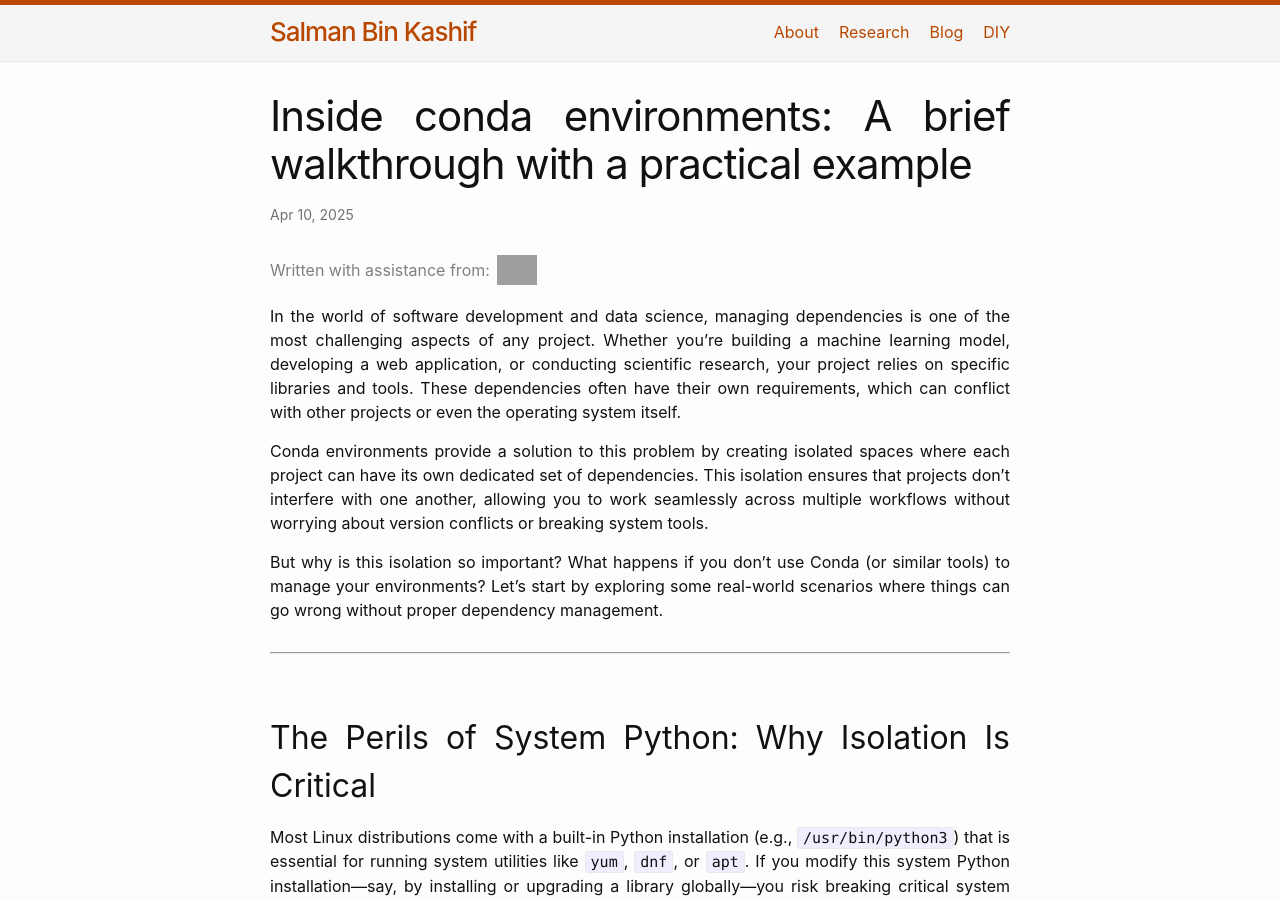
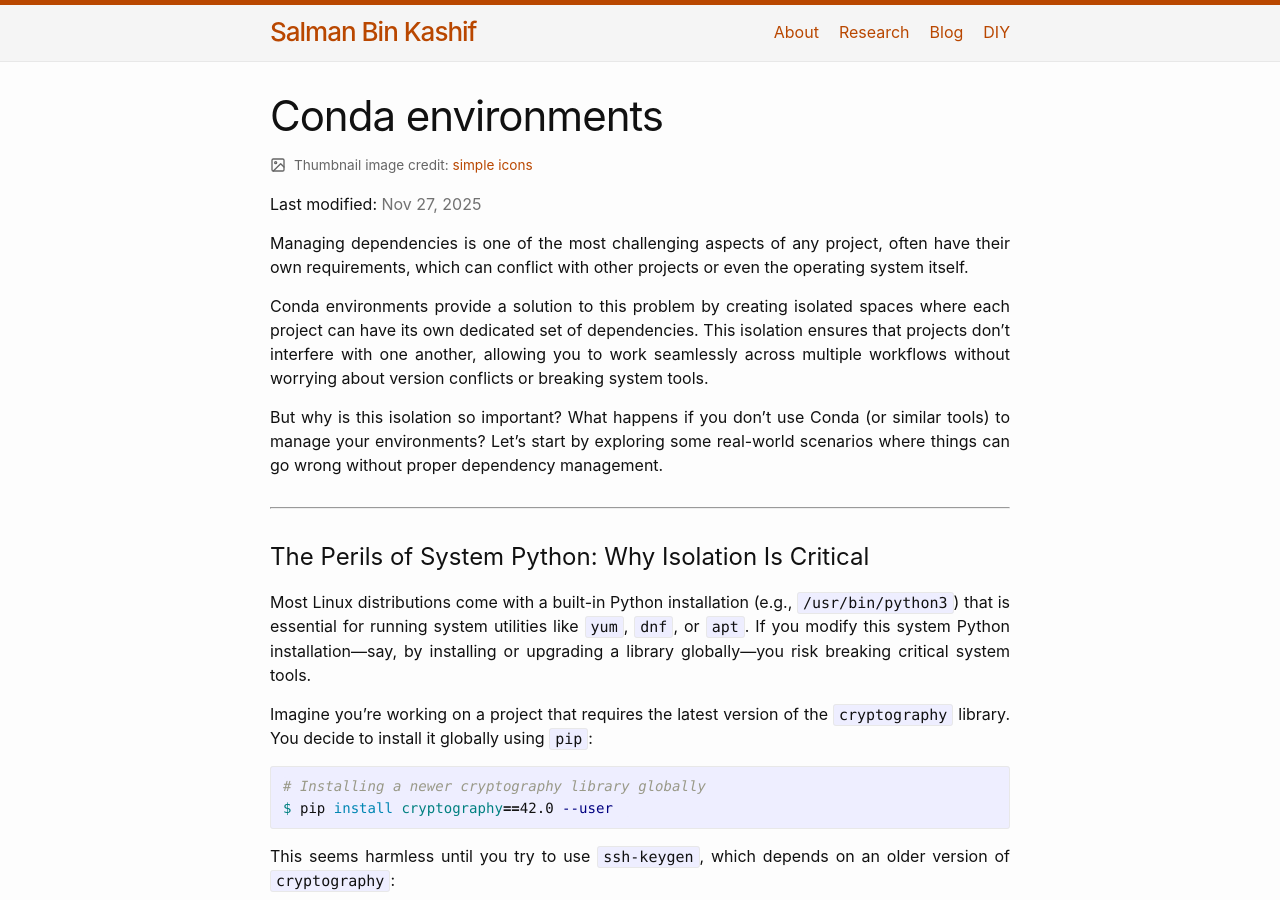
Before and after one commit to sbkashif/sbkashif.github.io, a Jekyll site: the page built from _portfolio/conda.md, in a window 1280 px wide and 900 px high. Built offline with Jekyll 4.4.1, drawn with Linux system fonts in a browser that asks for light colours; some of the changed text lies outside the part shown; grey boxes are pictures that could not be loaded.

Commit message:
repurpose conda environments `blog post` to `portfolio` item

````diff
--- a/_posts/2025-04-10-conda.md
+++ b/_portfolio/conda.md
@@ -1,14 +1,18 @@
 ---
-layout: post
-title: 'Inside conda environments: A brief walkthrough with a practical example'
-permalink: _posts/:year/:month/:day/:title/
-tags: [conda, python, environments, dependency management]
-ai_assistants:
-  - tool: perplexity
-    url: https://www.perplexity.ai/search/write-a-blog-post-on-inner-wor-L_TOwbYaQfqr9MsdN4dkLA#9/
+layout: portfolio_item
+title: "Conda environments"
+permalink: /portfolio/conda/
+keywords: [conda, python, environments, dependency management]
+thumbnail: "https://cdn.simpleicons.org/anaconda/43B02A"
+thumbnail_alt: "Conda Environments Thumbnail"
+thumbnail_credit: "simple icons"
+thumbnail_credit_url: "https://cdn.simpleicons.org/"
+languages: ["Conda", "Python"]
+date: 2025-04-10
+page_modified: 2025-11-27
 ---
 
-In the world of software development and data science, managing dependencies is one of the most challenging aspects of any project. Whether you're building a machine learning model, developing a web application, or conducting scientific research, your project relies on specific libraries and tools. These dependencies often have their own requirements, which can conflict with other projects or even the operating system itself.
+Managing dependencies is one of the most challenging aspects of any project, often have their own requirements, which can conflict with other projects or even the operating system itself.
 
 <!--more-->
 
@@ -100,7 +104,7 @@ def add(a, b):
     return a + b
 
 def factorial(n):
-    return 1 if n &lt;= 1 else n * factorial(n-1)
+    return 1 if n <= 1 else n * factorial(n-1)
 ```
 
 **setup.py**:
@@ -175,8 +179,8 @@ $ conda activate dev_env
 $ pip install -e .
 
 # Test changes instantly without reinstalling
-&gt;&gt;&gt; import simple_math
-&gt;&gt;&gt; simple_math.add(5, 3)
+>>> import simple_math
+>>> simple_math.add(5, 3)
 8
 ```
 
````
